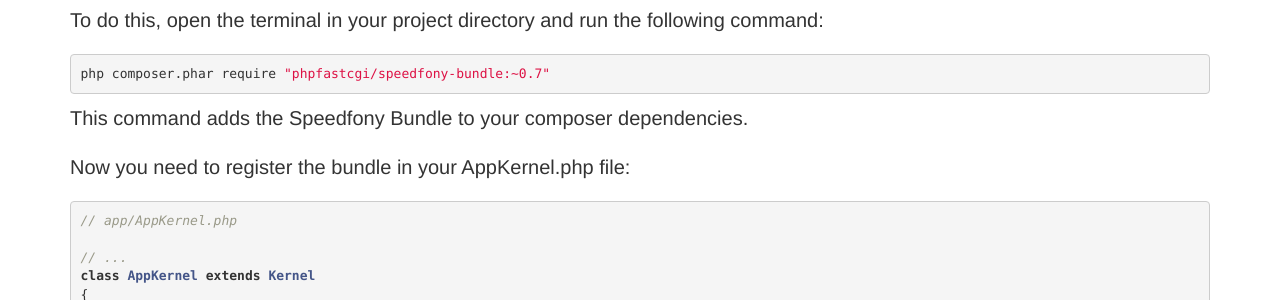
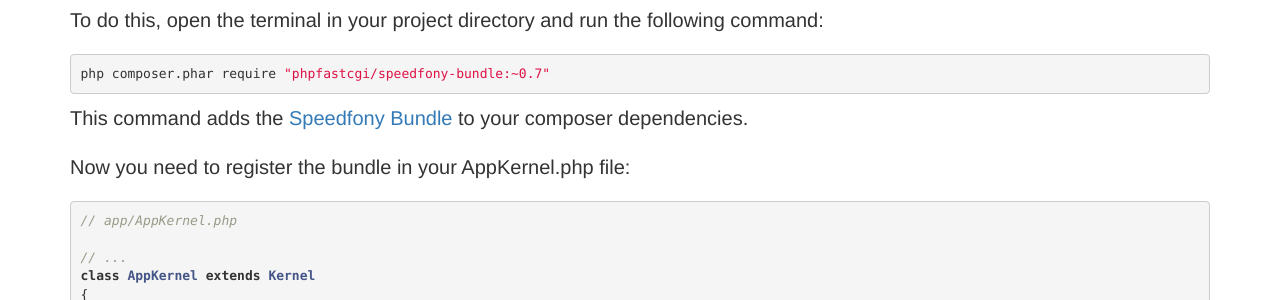
Before and after one commit to PHPFastCGI/phpfastcgi.github.io, a Jekyll site: the page built from _posts/2015-07-14-making-symfony-faster.markdown, in a window 1280 px wide. Shown: the part 337-637 px from the top of the page. Built offline with Jekyll 4.4.1, drawn with Linux system fonts in a browser that asks for light colours; comment, search, counter and statistics services are not loaded; part of the change alters nothing that is shown.

```diff
--- a/_posts/2015-07-14-making-symfony-faster.markdown
+++ b/_posts/2015-07-14-making-symfony-faster.markdown
@@ -15,7 +15,7 @@ To do this, open the terminal in your project directory and run the following co
 php composer.phar require "phpfastcgi/speedfony-bundle:~0.7"
 {% endhighlight %}
 
-This command adds the Speedfony Bundle to your composer dependencies.
+This command adds the [Speedfony Bundle](http://github.com/PHPFastCGI/SpeedfonyBundle) to your composer dependencies.
 
 Now you need to register the bundle in your AppKernel.php file:
 {% highlight php startinline=true %}
```
